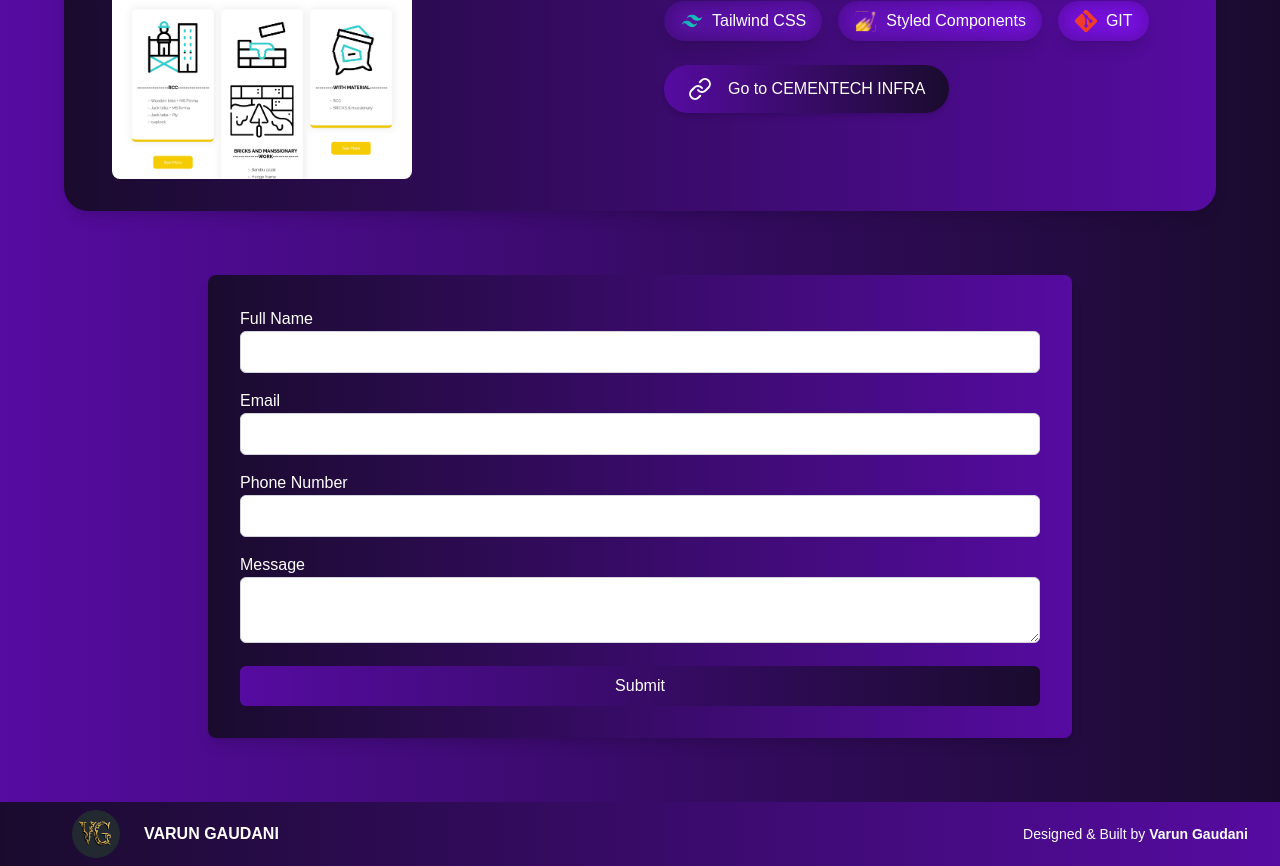
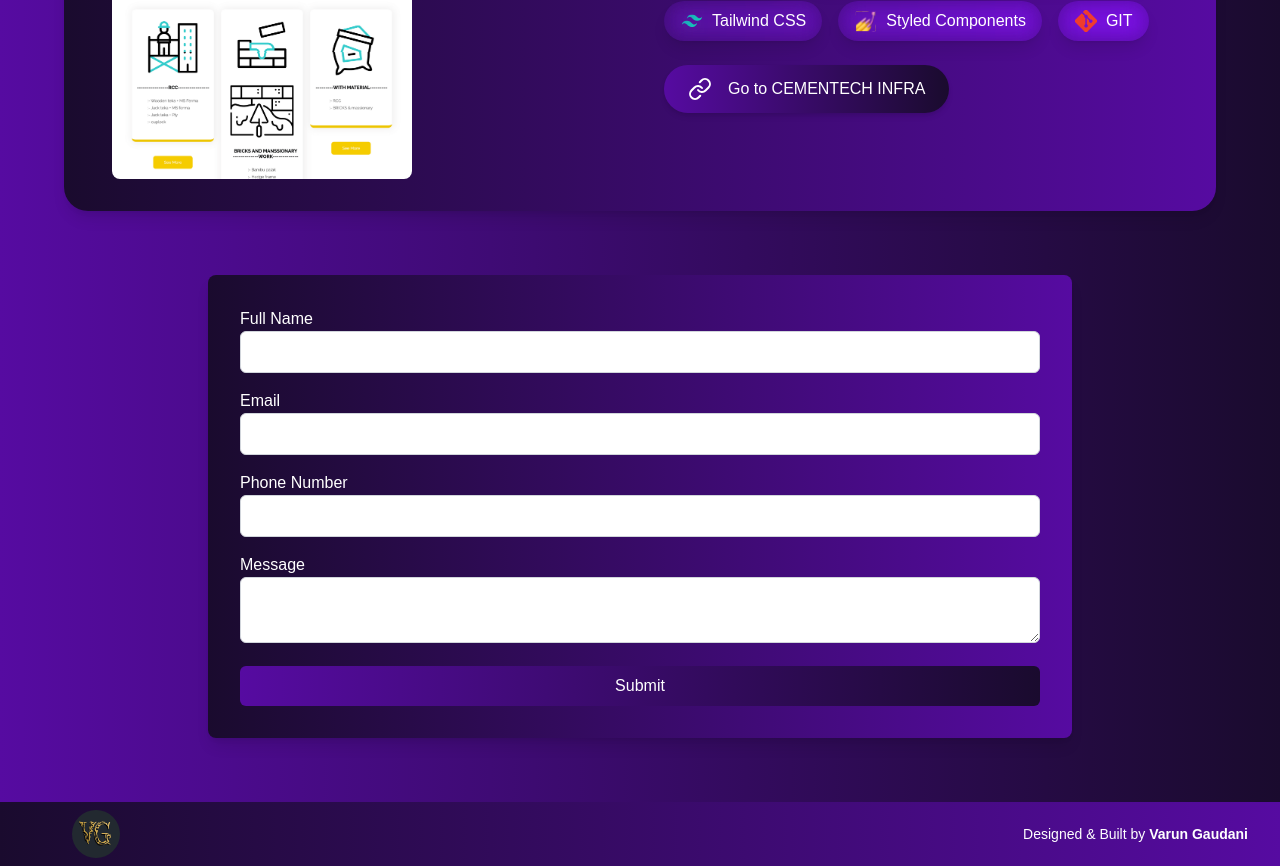
Before and after one commit to kristal7636/kristal-portfolio, a Next.js app: page / in a window 1280 px wide. Shown: the part 2794-3660 px from the top of the page. Built offline with nearby package versions, Linux system fonts and the light colour scheme; a web font is replaced by a local one.

Commit message:
name  removed from footer section

```diff
--- a/src/app/Footer/Footer.tsx
+++ b/src/app/Footer/Footer.tsx
@@ -11,9 +11,9 @@
             className=" w-12 h-12 rounded-full ml-4 mr-10 sm:ml-14 sm:mr-4"
           />
         </div>
-        <span className="font-bold ">
+        {/* <span className="font-bold ">
           VARUN <span className="#7127BA">GAUDANI</span>
-        </span>
+        </span> */}
       </div>
       <span className="text-sm sm:mr-4 ml-8">
         Designed & Built by <span className="font-bold">Varun Gaudani</span>
```
